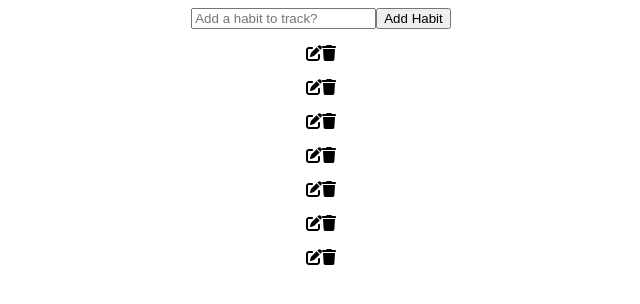
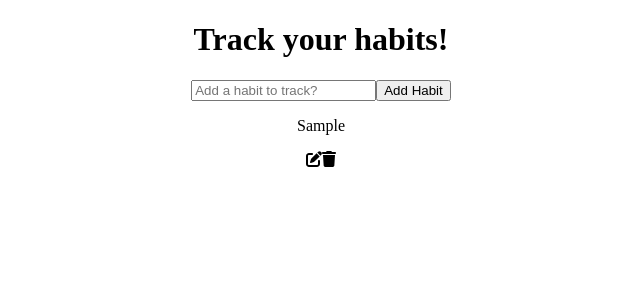
Before and after one commit to chlobear8/habit-tracker, a React (Create React App) app: page / in a window 1280 px wide. Both pictures are taken after typing "Sample" into the empty fields and a click on the button "Add Habit". Shown: the top 304 px of the page, without its empty margins (319-959 px from the left). Built offline with nearby package versions, Linux system fonts and the light colour scheme.

Commit message:
add onClick and className to Tracker div in Tracker.js

```diff
--- a/src/components/Tracker.js
+++ b/src/components/Tracker.js
@@ -3,10 +3,12 @@ import { FontAwesomeIcon } from '@fortawesome/react-fontawesome';
 import { faPenToSquare } from '@fortawesome/free-solid-svg-icons';
 import { faTrash } from '@fortawesome/free-solid-svg-icons';
 
-export const Tracker = ({tracker}) => {
+export const Tracker = ({task, toggleComplete}) => {
   return (
     <div className='Tracker'>
-      <p>{tracker.tracker}</p>
+      <p onClick={() => toggleComplete(task.id)}
+      className={`${task.completed ? 'completed' : ""}`}>
+      {task.task}</p>
       <div>
         <FontAwesomeIcon icon={faPenToSquare} />
         <FontAwesomeIcon icon={faTrash} />
--- a/src/components/TrackerWrapper.js
+++ b/src/components/TrackerWrapper.js
@@ -5,18 +5,19 @@ import { Tracker } from './Tracker';
 uuidv4();
 
 export const TrackerWrapper = () => {
-  const [tracker, setTracker] = useState([]);
+  const [trackers, setTrackers] = useState([]);
 
   const addTracker = tracker => {
-    setTracker([...tracker, {id: uuidv4(), task: tracker,
+    setTrackers([...trackers, {id: uuidv4(), task: tracker,
     completed: false, isEditing: false}])
   };
 
   return (
     <div className='TrackerWrapper'>
+      <h1>Track your habits!</h1>
       <TrackerForm addTracker={addTracker} />
-      {tracker.map((tracker, index) => (
-        <Tracker tracker={tracker} key={index} />
+      {trackers.map((tracker, index) => (
+        <Tracker task={tracker} key={index} />
       ))}
 
     </div>
```
